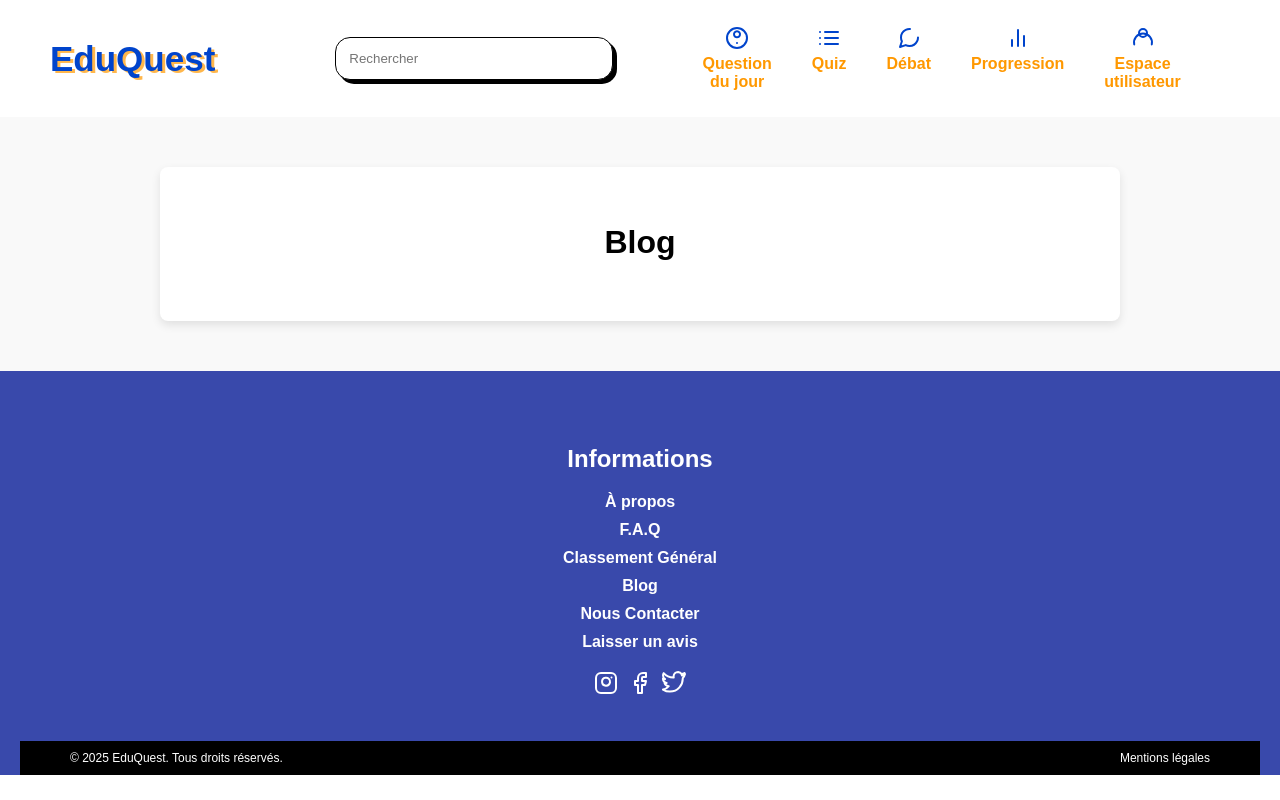
After one commit to Nazim6702/EduQuest, a Symfony app: template templates/link_footer/blog.html.twig in a window 1280 px wide. The commit adds this page. Run offline with Twig, Linux system fonts and the light colour scheme; the template is opened without the code that fills it, so the values that code supplies are empty; some libraries are stand-ins or nearby versions.

Commit message:
footer : page blog

```diff
--- /dev/null
+++ b/public/css/pages/blog.css
@@ -0,0 +1,65 @@
+.blog-section {
+    background-color: #f9f9f9;
+    padding: 50px;
+    font-family: Arial, sans-serif;
+}
+
+.blog-container {
+    max-width: 900px;
+    margin: 0 auto;
+    background-color: white;
+    padding: 30px;
+    border-radius: 8px;
+    box-shadow: 0 4px 10px rgba(0, 0, 0, 0.1);
+}
+
+.blog-container h2 {
+    text-align: center;
+    font-size: 32px;
+    margin-bottom: 30px;
+}
+
+.blog-posts {
+    display: grid;
+    grid-template-columns: 1fr;
+    gap: 30px;
+}
+
+.blog-post {
+    background-color: #ffffff;
+    padding: 20px;
+    border-radius: 8px;
+    box-shadow: 0 4px 8px rgba(0, 0, 0, 0.1);
+}
+
+.blog-post h3 {
+    font-size: 24px;
+    color: #3949ab;
+}
+
+.blog-post .meta {
+    font-size: 14px;
+    color: #888;
+}
+
+.blog-post .excerpt {
+    font-size: 16px;
+    color: #333;
+    margin: 20px 0;
+}
+
+.blog-post .read-more {
+    font-size: 16px;
+    color: #3949ab;
+    text-decoration: none;
+}
+
+.blog-post .read-more:hover {
+    text-decoration: underline;
+}
+
+@media (min-width: 768px) {
+    .blog-posts {
+        grid-template-columns: 1fr 1fr;
+    }
+}
--- a/templates/components/footer.html.twig
+++ b/templates/components/footer.html.twig
@@ -5,7 +5,7 @@
             <li><a href="{{ path('app_about') }}">À propos</a></li>
             <li><a href="{{ path('app_faq') }}">F.A.Q</a></li>
             <li><a href="{{ path('app_classement') }}">Classement Général</a></li>
-            <li><a href="#" class="coming-soon">Blog</a></li>
+            <li><a href="{{ path('app_blog') }}">Blog</a></li>
             <li><a href="#" class="coming-soon">Nous Contacter</a></li>
             <li><a href="#" class="coming-soon">Laisser un avis</a></li>
         </ul>
--- /dev/null
+++ b/templates/link_footer/blog.html.twig
@@ -0,0 +1,27 @@
+{% extends 'base.html.twig' %}
+
+{% block title %}EduQuest - Blog{% endblock %}
+
+{% block stylesheets %}
+    {{ parent() }}
+    <link rel="stylesheet" href="{{ asset('css/pages/blog.css') }}">
+{% endblock %}
+
+{% block body %}
+    <section class="blog-section">
+        <div class="blog-container">
+            <h2>Blog</h2>
+
+            <div class="blog-posts">
+                {% for article in articles %}
+                    <div class="blog-post">
+                        <h3>{{ article.titre }}</h3>
+                        <p class="meta">Publié le {{ article.date }} par {{ article.auteur }}</p>
+                        <p class="excerpt">{{ article.contenu|slice(0, 150) }}...</p>
+                        <a href="#" class="read-more">Lire la suite</a>
+                    </div>
+                {% endfor %}
+            </div>
+        </div>
+    </section>
+{% endblock %}
```
Also changed, not shown: src/Controller/BlogController.php (added, +24 -0 lines).
